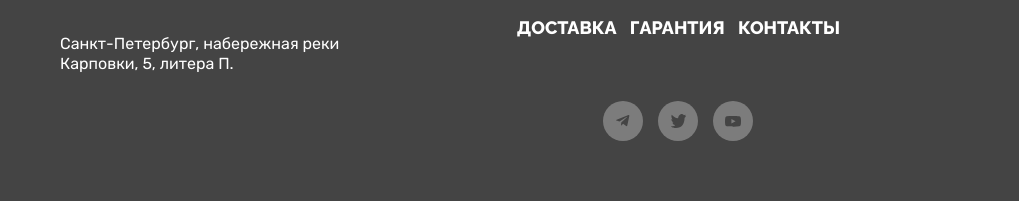
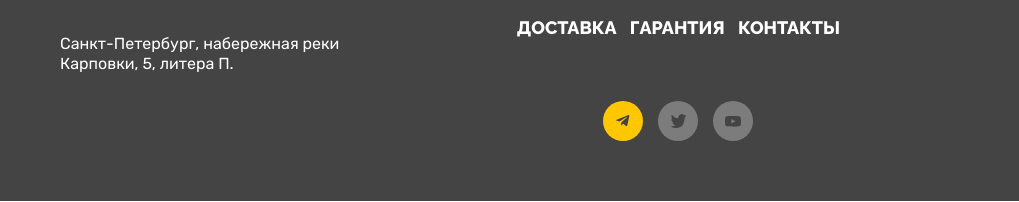
Before and after one commit to htmlacademy-htmlcss/2071255-device-34, a plain HTML site: page index.html in a window 1280 px wide. In both pictures the pointer is over the link "Ссылка телеграмм". Shown: the part 2868-3070 px from the top of the page, 0-1019 px from the left. Drawn offline with Linux system fonts and the light colour scheme.

Commit message:
наведение соц сети

```diff
--- a/styles/styles.css
+++ b/styles/styles.css
@@ -828,6 +828,9 @@ body a {
     background-position: center;
     background-size: auto;
 }
+.footer-social-link:hover{
+    background-color: #ffc700;
+}
 .footer-social-tg{
     background-image: url("../image/icons/telegramm.svg");
 }
```
